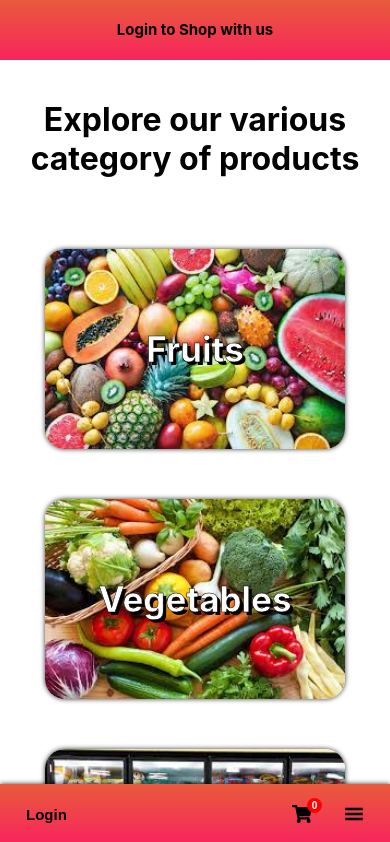
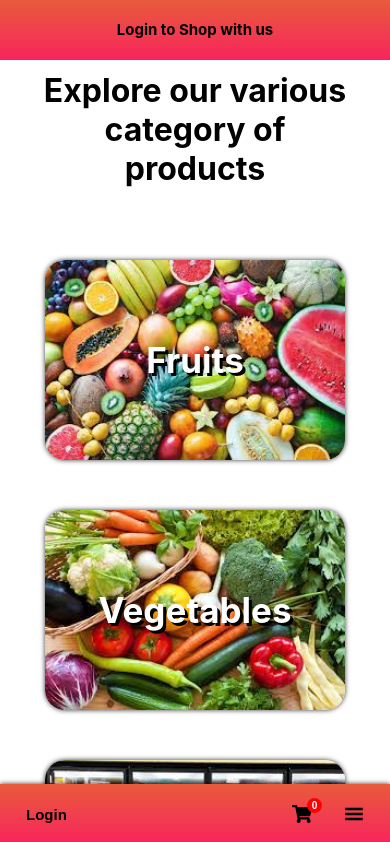
Before and after one commit to tdiec00/Whats-the-Total, a React (Create React App) app in the folder client/: page /products in a window 390 px wide. Shown: the top 842 px of the page. Built offline with nearby package versions, Linux system fonts and the light colour scheme.

Commit message:
removed webkit

```diff
--- a/client/src/screens/products/products.css
+++ b/client/src/screens/products/products.css
@@ -26,7 +26,7 @@
   font-size: 35px;
   color: black;
   text-shadow: 3px 3px black;
-  -webkit-text-stroke: 0.5px black;
+  /* -webkit-text-stroke: 0.5px black; */
   -webkit-text-fill-color: rgb(255, 255, 255);
   position: absolute;
   font-weight: bold;
@@ -42,6 +42,7 @@
 .products-h1-container {
   margin-top: 50px;
   text-align: center;
+  margin: auto;
 }
 
 @media (max-width: 1200px) {
@@ -54,4 +55,7 @@
   .categories-container {
     grid-template-columns: 400px;
   }
+  .products-h1-container {
+    width: 80vw;
+  }
 }
```
